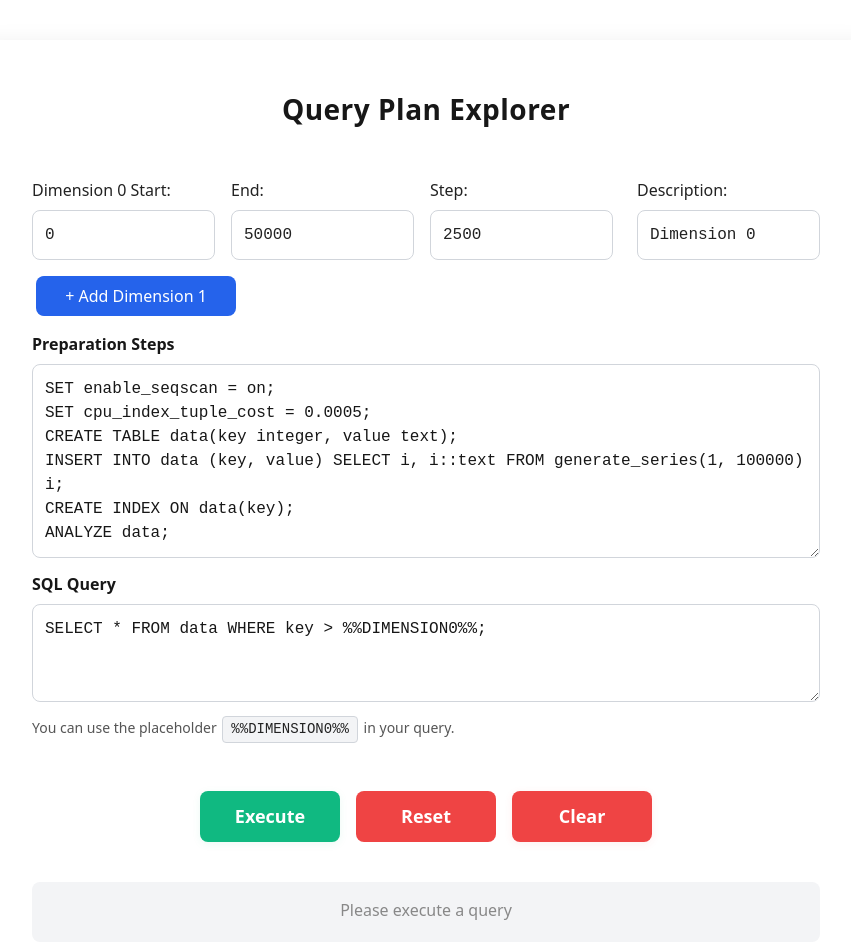
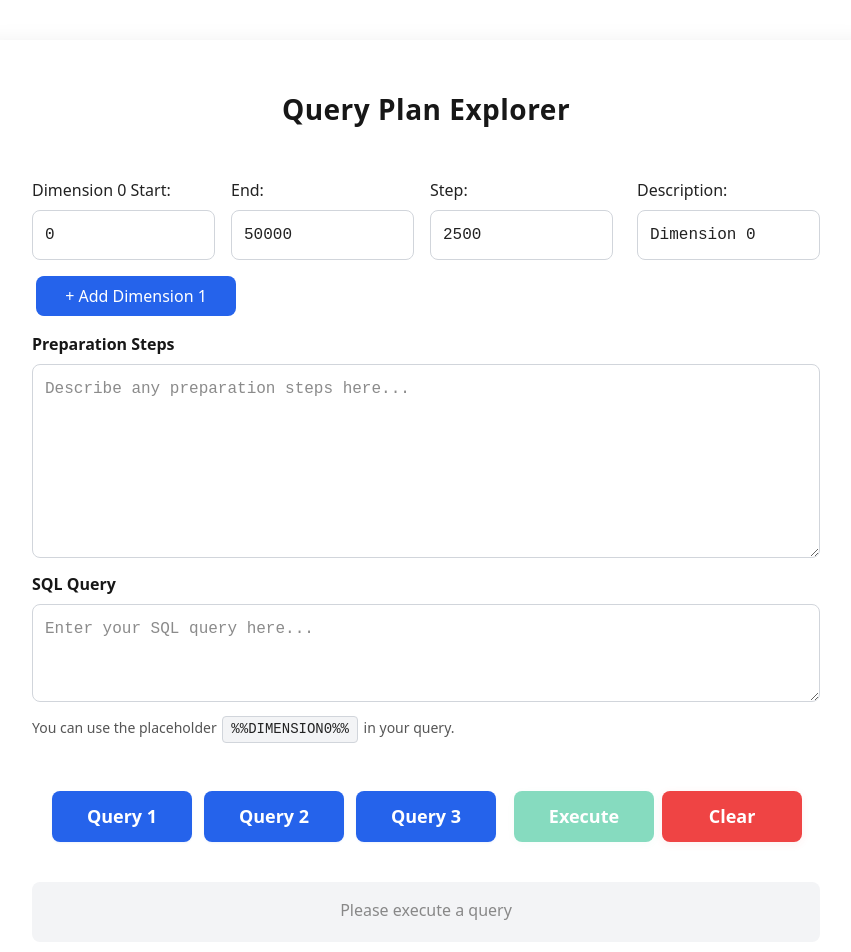
Before and after one commit to jnidzwetzki/planexplorer, a Next.js app: page /planexplorer/ in a window 1280 px wide. Shown: the top 952 px of the page, without its empty margins (214-1065 px from the left). Built offline with nearby package versions, Linux system fonts and the light colour scheme.

Commit message:
Added demo queries

```diff
--- a/src/app/page.module.css
+++ b/src/app/page.module.css
@@ -143,6 +143,29 @@
   background: #dc2626;
 }
 
+.buttonDemo {
+  display: inline-block;
+  background: #2563eb;
+  color: #fff;
+  font-weight: 600;
+  border: none;
+  border-radius: 8px;
+  padding: 12px 32px;
+  font-size: 18px;
+  cursor: pointer;
+  transition: background 0.18s;
+  box-shadow: 0 1px 2px rgba(37,99,235,0.08);
+  margin: 0 2px;
+  min-width: 120px;
+  min-height: 48px;
+  width: 140px;
+  box-sizing: border-box;
+}
+
+.buttonDemo:hover {
+  background: #1d4ed8;
+}
+
 .noResult {
   color: #888;
 }
@@ -163,3 +186,17 @@
   0% { transform: rotate(0deg); }
   100% { transform: rotate(360deg); }
 }
+
+.buttonRow {
+  display: flex;
+  flex-wrap: wrap;
+  justify-content: center;
+  align-items: center;
+  gap: 16px;
+  margin-bottom: 16px;
+}
+
+.demoButtonGroup, .actionButtonGroup {
+  display: flex;
+  gap: 8px;
+}
--- a/src/app/page.tsx
+++ b/src/app/page.tsx
@@ -19,10 +19,10 @@ export default function Home() {
   const [end0Valid, setEnd0Valid] = useState(true);
   const [start1Valid, setStart1Valid] = useState(true);
   const [end1Valid, setEnd1Valid] = useState(true);
-  const [sqlQuery, setSqlQuery] = useState(DEFAULT_SQL_QUERY);
+  const [sqlQuery, setSqlQuery] = useState(""); // Start with empty SQL query
   const [step0, setStep0] = useState(2500);
   const [step1, setStep1] = useState(1);
-  const [preparationValue, setPreparationValue] = useState(DEFAULT_PREPARATION_STEPS);
+  const [preparationValue, setPreparationValue] = useState(""); // Start with empty preparation steps
   const [isExecuting, setIsExecuting] = useState(false);
   const [planCount, setPlanCount] = useState(0);
   const [planFingerprintByCombination, setPlanFingerprintByCombination] = useState<Record<string, number>>({});
@@ -63,19 +63,41 @@ export default function Home() {
     setIsExecuting(false);
   }
 
-  // Reset/Clear handlers: set descriptions back to default
-  const handleReset = () => {
-    setResults([]);
-    setPreparationResults([]);
+  // Handler to load demo query 1: first clear, then set demo query values
+  const handleLoadDemoQuery1 = () => {
+    handleClear();
     setPreparationValue(DEFAULT_PREPARATION_STEPS);
     setSqlQuery(DEFAULT_SQL_QUERY);
-    setDim1Active(false); // Hide Dimension 1 interval on reset
-    setPlanFingerprintByCombination({}); // Clear heatmap
-    clearPlanFingerprints(); // Clear fingerprints and counter on reset
-    setDescription0(DEFAULT_DESCRIPTION_0);
+    setDescription0('WHERE key > X');
     setDescription1(DEFAULT_DESCRIPTION_1);
-    setError(undefined); // Clear error on reset
   };
+
+  // Handler to load demo query 2: clear, set demo values, open dimension 1, set range and step, set SQL with SET
+  const handleLoadDemoQuery2 = () => {
+    handleClear();
+    setPreparationValue(DEFAULT_PREPARATION_STEPS);
+    setDim1Active(true);
+    setStart1(0);
+    setEnd1(8);
+    setStep1(0.25);
+    setSqlQuery("SET random_page_cost = %%DIMENSION1%%;\n" + DEFAULT_SQL_QUERY);
+    setDescription0('WHERE key > X');
+    setDescription1('random_page_cost');
+  };
+
+  // Handler to load demo query 3: like demo 2, but with different SQL query
+  const handleLoadDemoQuery3 = () => {
+    handleClear();
+    setPreparationValue(DEFAULT_PREPARATION_STEPS);
+    setDim1Active(true);
+    setStart1(0);
+    setEnd1(8);
+    setStep1(0.25);
+    setSqlQuery("SET random_page_cost = %%DIMENSION1%%;\nSELECT * FROM data d1 LEFT JOIN data d2 ON (d1.key = d2.key) WHERE d1.key > %%DIMENSION0%%;");
+    setDescription0('WHERE key > X');
+    setDescription1('random_page_cost');
+  };
+
   const handleClear = () => {
     setResults([]);
     setPreparationResults([]);
@@ -83,8 +105,15 @@ export default function Home() {
     setSqlQuery("");
     setPlanFingerprintByCombination({}); // Clear heatmap
     clearPlanFingerprints(); // Clear fingerprints and counter on clear
-    setDescription0(DEFAULT_DESCRIPTION_0);
-    setDescription1(DEFAULT_DESCRIPTION_1);
+    setDim1Active(false); // Close Dimension 1 on clear
+    setStart0(0); // Reset Dimension 0 start
+    setEnd0(50000); // Reset Dimension 0 end
+    setStep0(2500); // Reset Dimension 0 step
+    setDescription0(DEFAULT_DESCRIPTION_0); // Reset Dimension 0 description
+    setStart1(0); // Reset Dimension 1 start
+    setEnd1(10); // Reset Dimension 1 end
+    setStep1(1); // Reset Dimension 1 step
+    setDescription1(DEFAULT_DESCRIPTION_1); // Reset Dimension 1 description
     setError(undefined); // Clear error on clear
   };
 
@@ -141,7 +170,31 @@ export default function Home() {
           onPreparationChange={setPreparationValue}
         />
       </div>
-      <div style={{ display: 'flex', gap: 16, justifyContent: 'center', marginBottom: 16 }}>
+      <div className={styles.buttonRow}>
+        <div className={styles.demoButtonGroup}>
+          <button
+            onClick={handleLoadDemoQuery1}
+            className={styles.buttonDemo}
+            title="Load Demo Query 1"
+          >
+            Query 1
+          </button>
+          <button
+            onClick={handleLoadDemoQuery2}
+            className={styles.buttonDemo}
+            title="Load Demo Query 2"
+          >
+            Query 2
+          </button>
+          <button
+            onClick={handleLoadDemoQuery3}
+            className={styles.buttonDemo}
+            title="Load Demo Query 3"
+          >
+            Query 3
+          </button>
+        </div>
+        <div className={styles.actionButtonGroup}>
           <button onClick={handleExecute} className={styles.buttonPrimary}
             disabled={
               isExecuting ||
@@ -155,17 +208,12 @@ export default function Home() {
             )}
           </button>
           <button
-          onClick={handleReset}
-          className={styles.buttonReset}
-        >
-          Reset
-        </button>
-        <button
             onClick={handleClear}
             className={styles.buttonClear}
           >
             Clear
           </button>
+        </div>
       </div>
       {error && (
         <div style={{ color: '#dc2626', background: '#fff0f0', border: '1.5px solid #ef4444', borderRadius: 8, padding: '12px 18px', marginBottom: 18, fontWeight: 600 }}>
```
Lines whose indentation alone changed are shown as unchanged.
